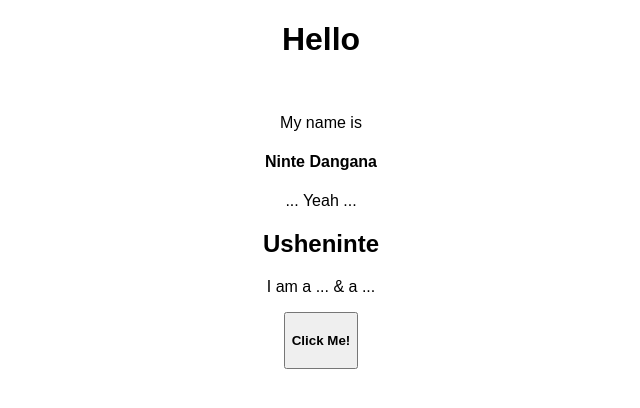
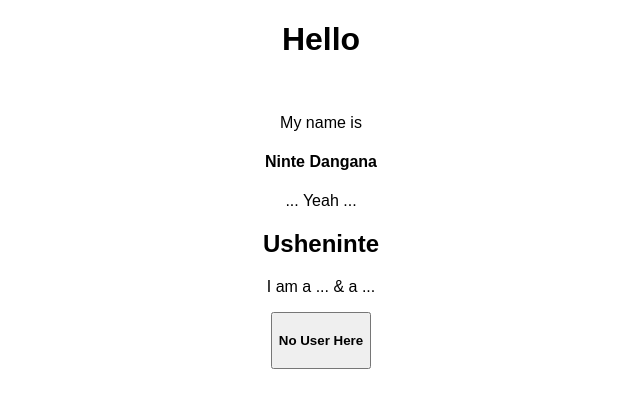
Before and after one commit to Usheninte/react-js-app, a React (Create React App) app: page / in a window 1280 px wide. Shown: the top 408 px of the page, without its empty margins (319-959 px from the left). Built offline with nearby package versions, Linux system fonts and the light colour scheme.

Commit message:
growth++ in React coding

```diff
--- a/src/components/Intro.js
+++ b/src/components/Intro.js
@@ -60,7 +60,7 @@ class Intro extends Component {
         {/* <button onClick={() => { alert("I am Usheninte, The African!") }}>  */}
         {/* <button onClick={this.alertUser}> */}
         <button onClick={this.handleClick}>
-          <h4>Click Me!</h4>
+          <Name />
         </button>
         <br />
         {/* <h4><a href="#">Refresh Page</a></h4> */}
--- a/src/components/Name.js
+++ b/src/components/Name.js
@@ -19,7 +19,12 @@ class Name extends Component {
 
     return (
       <h4 style={finesse}>
-        {user_name}
+        {user_name ? user_name : 'No User Here'}
+        {/*
+          1. if the value before the question mark is true
+          2. display the value after the question mark
+          3. otherwise display the value after the colon
+        */}
       </h4>
     );
 
```
